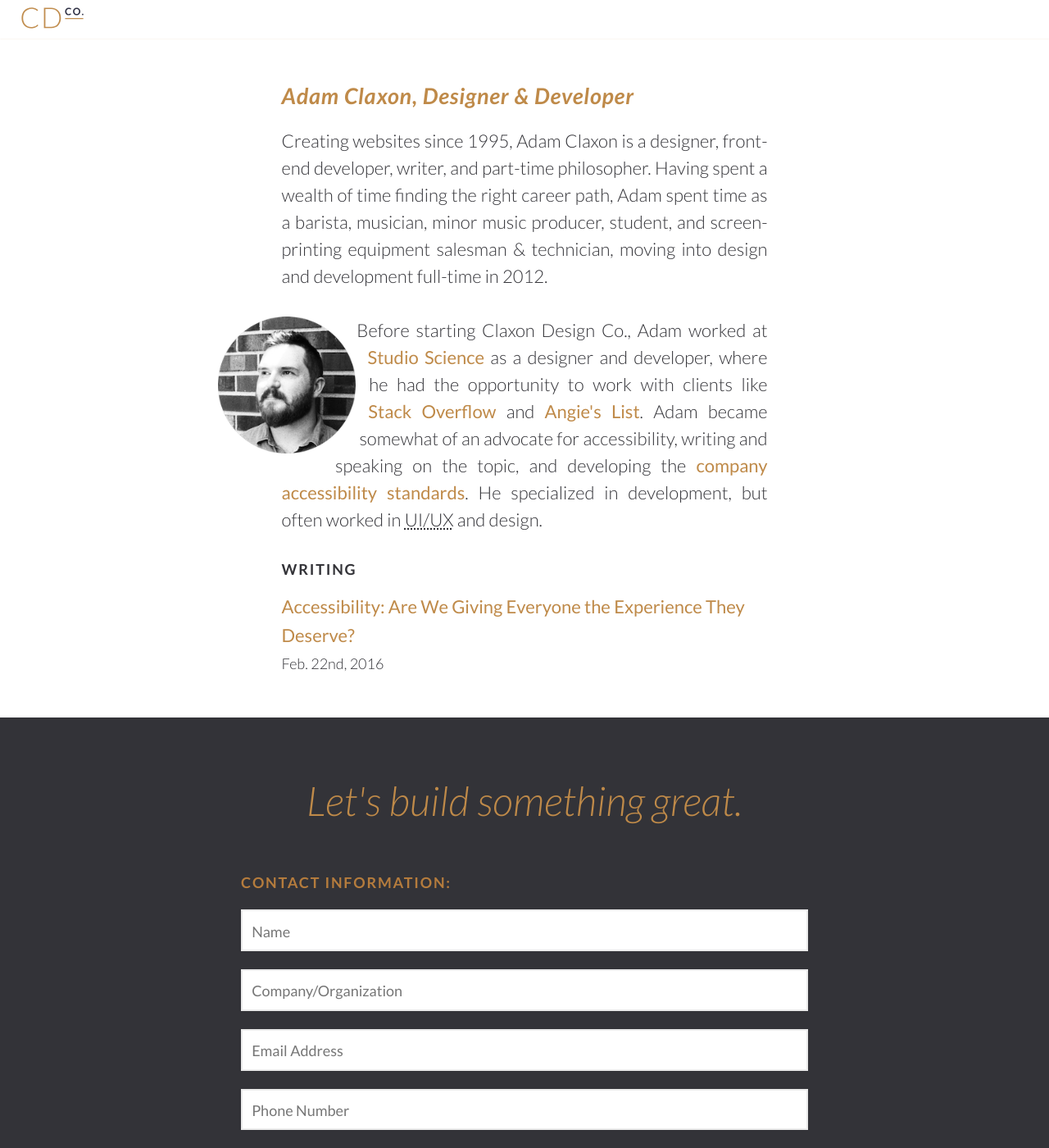
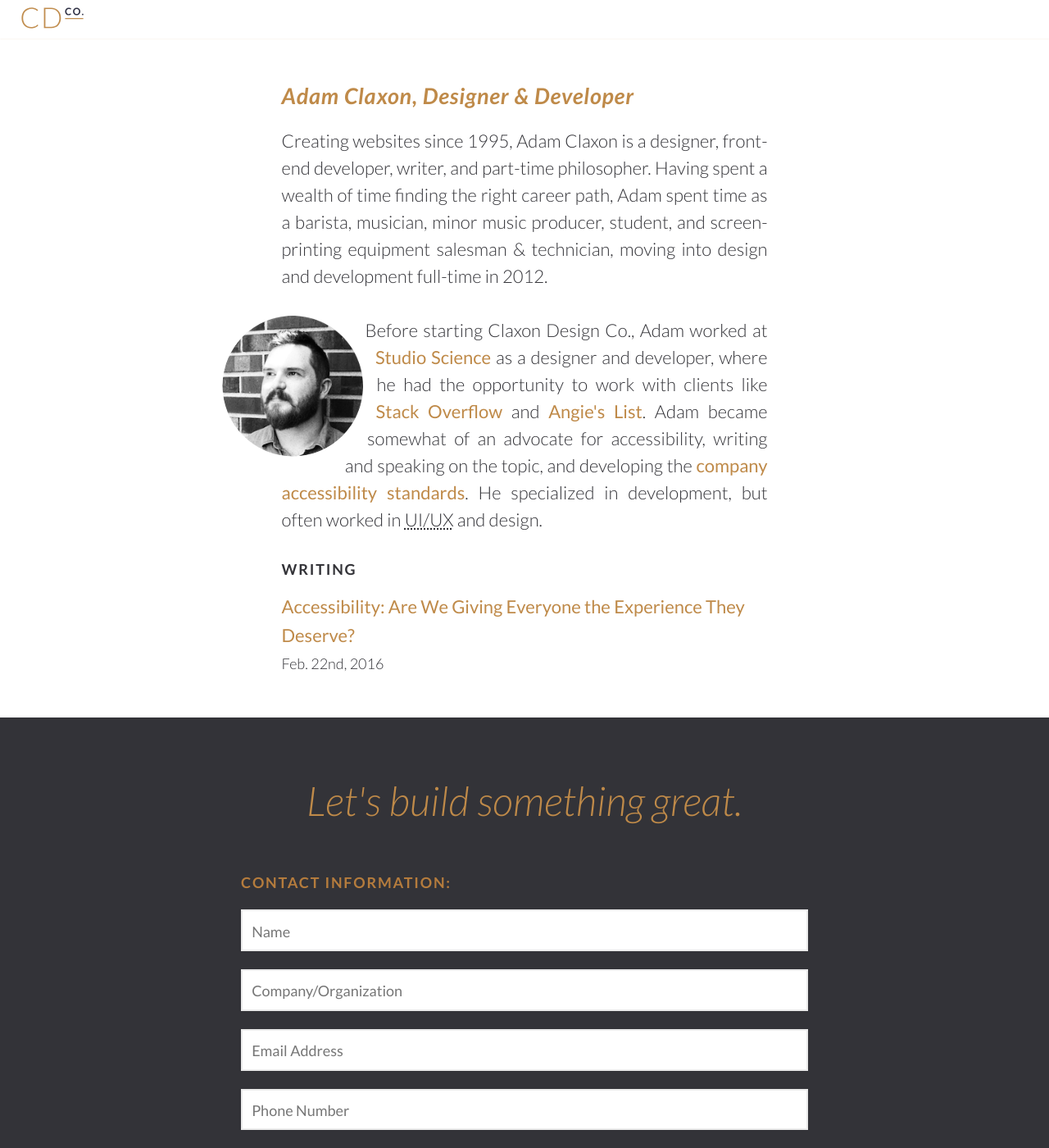
Before and after one commit to claxondesignco/claxondesignco.github.io, a Jekyll site: the page built from about.html, in a window 1280 px wide and 1400 px high. Shown: the whole window at 82% size. Built offline with Jekyll 4.4.1, drawn with Linux system fonts in a browser that asks for light colours.

Commit message:
Better text wrap for profile image on About page.

```diff
--- a/_sass/_about.sass
+++ b/_sass/_about.sass
@@ -31,17 +31,16 @@
 
   img.profile-image
     height: auto
-    width: ms(11)
+    width: ms(12)
     float: left
-    margin-right: 1.5em
-    margin-bottom: 1.5em
-    shape-outside: circle(48% at 42% 42%) margin-box
+    border-radius: 50%
+    padding: 0.75em
+    shape-outside: border-box
+    margin-top: -3%
+    margin-left: -1em
 
     @include medium
-      margin-left: -13%
-      margin-right: 1em
-      margin-bottom: 1em
-      shape-outside: circle(63% at 8% 45%) margin-box
+      margin-left: -15%
 
   & + .section.cta
     background: $text
```
